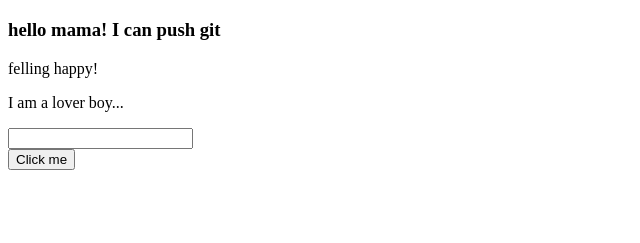
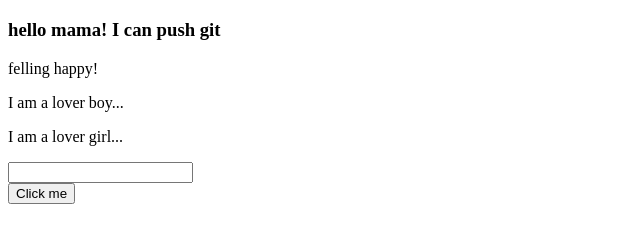
Before and after one commit to wpexpertpiyal/my_first_website, a plain HTML site: page index.html in a window 1280 px wide. Shown: the part 61-304 px from the top of the page, without its empty margins (0-640 px from the left). Drawn offline with Linux system fonts and the light colour scheme.

Commit message:
lover girl added

```diff
--- a/index.html
+++ b/index.html
@@ -10,6 +10,7 @@
     <h3>hello mama! I can push git</h3>
     <p>felling happy!</p>
     <p>I am a lover boy...</p>
+    <p>I am a lover girl...</p>
     <input type="text">
     <br>
     <button>Click me</button>
```
